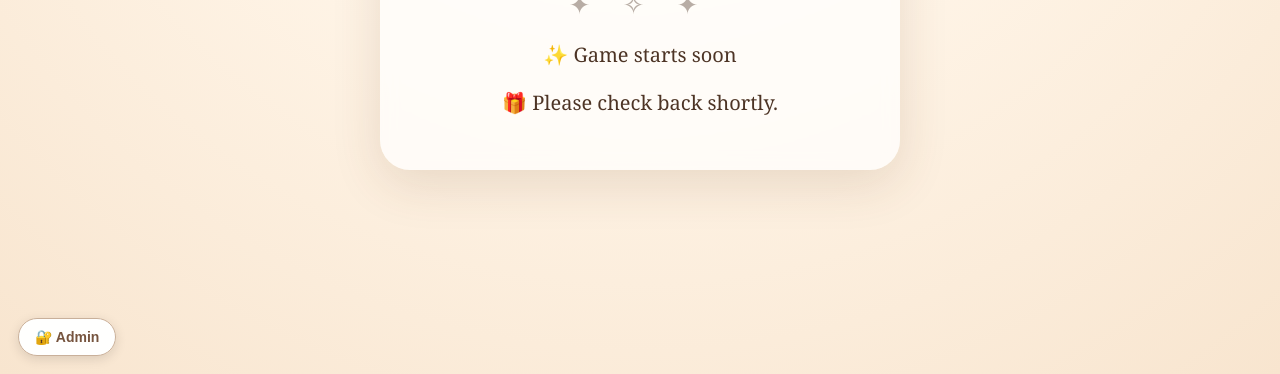
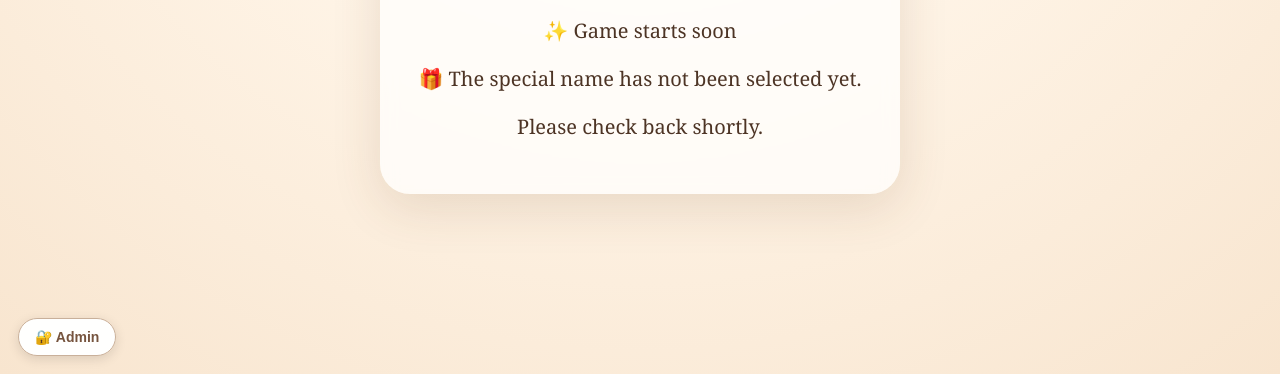
Before and after one commit to tanush324/Trial_lil_prince, a website: page index.html in a window 1280 px wide. Shown: the part 426-800 px from the top of the page. Drawn offline with Linux system fonts and the light colour scheme; no server answers.

Commit message:
Add files via upload

```diff
--- a/index.html
+++ b/index.html
@@ -126,30 +126,32 @@ input{width:100%;padding:14px;border:1px solid #d7c0a8;border-radius:14px;font-s
 <script>
 let timer=null;
 
+function setGameWaiting(){
+  document.getElementById("welcomeStatus").textContent="✨ Game starts soon";
+  document.getElementById("welcomePrompt").textContent="🎁 The special name has not been selected yet.";
+  document.getElementById("welcomeAction").textContent="Please check back shortly.";
+  document.getElementById("enterBtn").classList.add("hidden");
+}
+
 async function checkGameStatus(){
   const status=document.getElementById("welcomeStatus");
   const prompt=document.getElementById("welcomePrompt");
   const action=document.getElementById("welcomeAction");
   const btn=document.getElementById("enterBtn");
+  // Always begin in the safe/waiting state. Only an explicit configured=true
+  // response from the server can activate the game.
+  setGameWaiting();
   try{
-    const response=await fetch("/.netlify/functions/reveal",{method:"GET",cache:"no-store"});
+    const response=await fetch("/.netlify/functions/reveal",{method:"GET",cache:"no-store",headers:{"Cache-Control":"no-cache"}});
     const data=await response.json();
-    if(data.configured){
+    if(response.ok && data.configured===true){
       status.textContent="✨ A beautiful name is waiting to be revealed soon.";
       prompt.textContent="🎁 Could you be the lucky person chosen today?";
       action.textContent="🍀 Let's find out!";
       btn.classList.remove("hidden");
-    }else{
-      status.textContent="✨ Game starts soon";
-      prompt.textContent="🎁 The special name has not been selected yet.";
-      action.textContent="Please check back shortly.";
-      btn.classList.add("hidden");
     }
   }catch(e){
-    status.textContent="✨ Game starts soon";
-    prompt.textContent="🎁 Please check back shortly.";
-    action.textContent="";
-    btn.classList.add("hidden");
+    // Keep the waiting state on any network/error condition.
   }
 }
 
@@ -168,6 +170,11 @@ function showToast(text){
 }
 
 async function enterGame(){
+  try{
+    const r=await fetch("/.netlify/functions/reveal",{method:"GET",cache:"no-store"});
+    const d=await r.json();
+    if(!r.ok || d.configured!==true){ setGameWaiting(); show("welcome"); return; }
+  }catch(e){ setGameWaiting(); show("welcome"); return; }
   show("game");
   document.getElementById("revealBtn").classList.remove("hidden");
   document.getElementById("result").classList.add("hidden");
```
